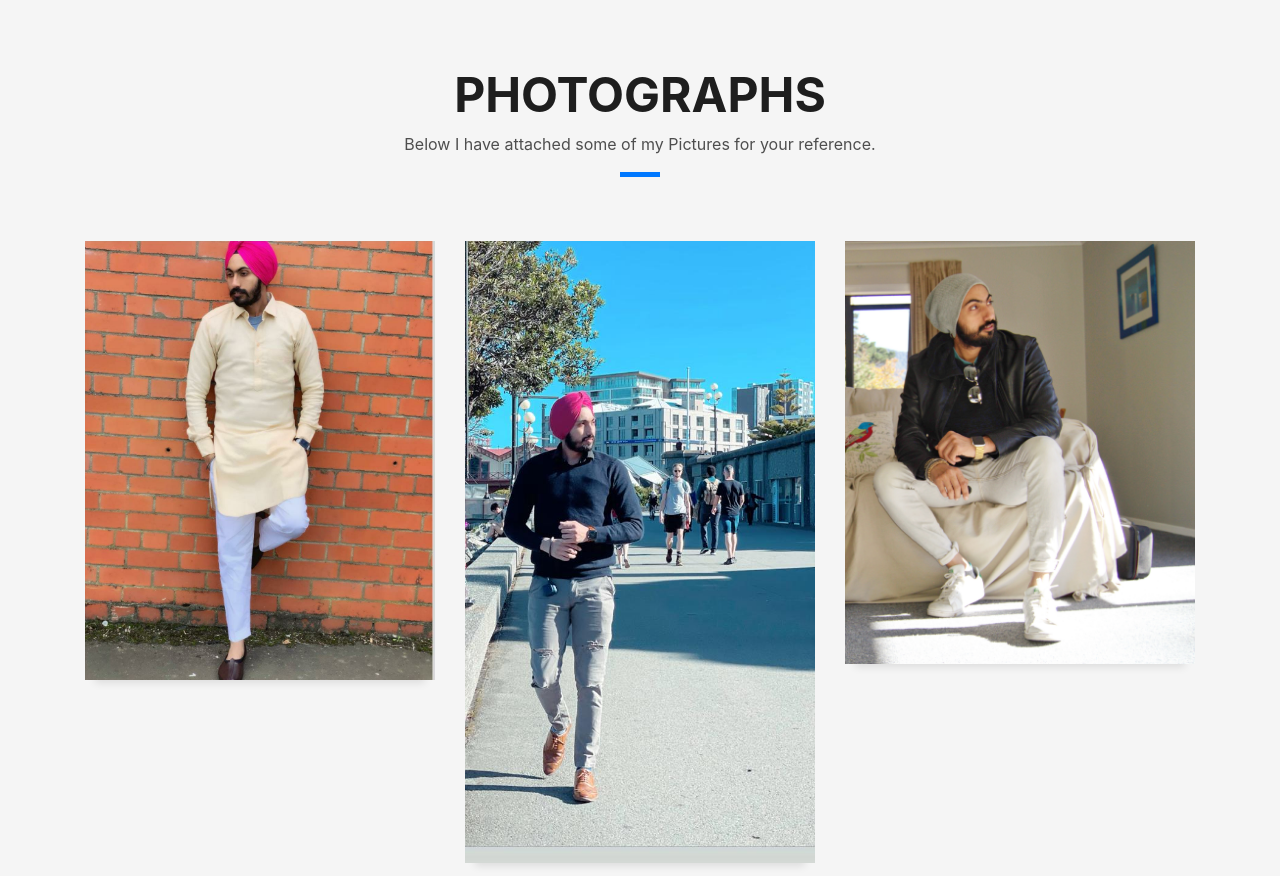
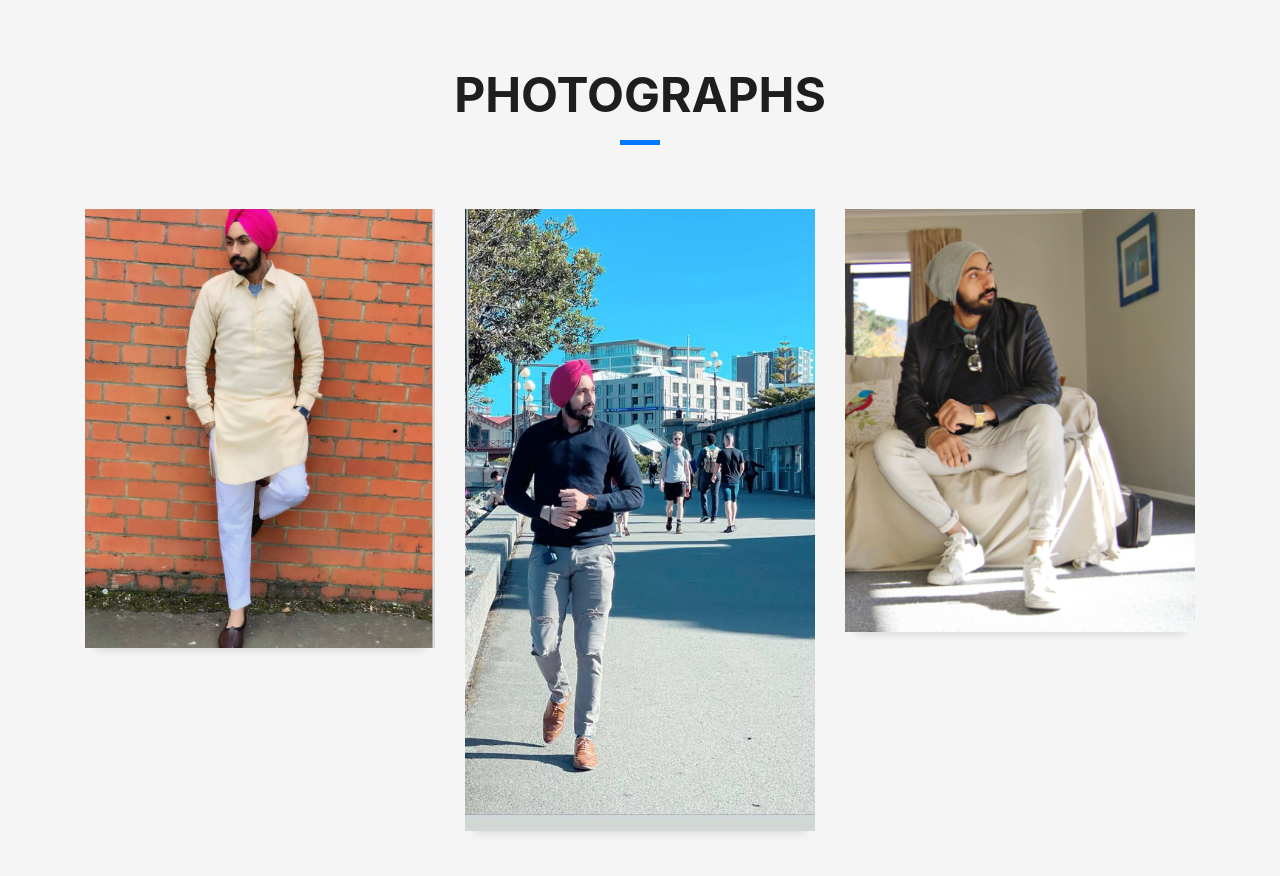
Before and after one commit to amardeep090/my-biodata, a plain HTML site: page index.html in a window 1280 px wide. Shown: the part 1720-2596 px from the top of the page. Drawn offline with Linux system fonts and the light colour scheme; grey boxes are pictures that could not be loaded.

Commit message:
Update index.html

```diff
--- a/index.html
+++ b/index.html
@@ -342,7 +342,7 @@
               Photographs
             </h3>
             <p class="subtitle-a">
-              Below I have attached some of my Pictures for your reference.
+
             </p>
             <div class="line-mf"></div>
           </div>
```
